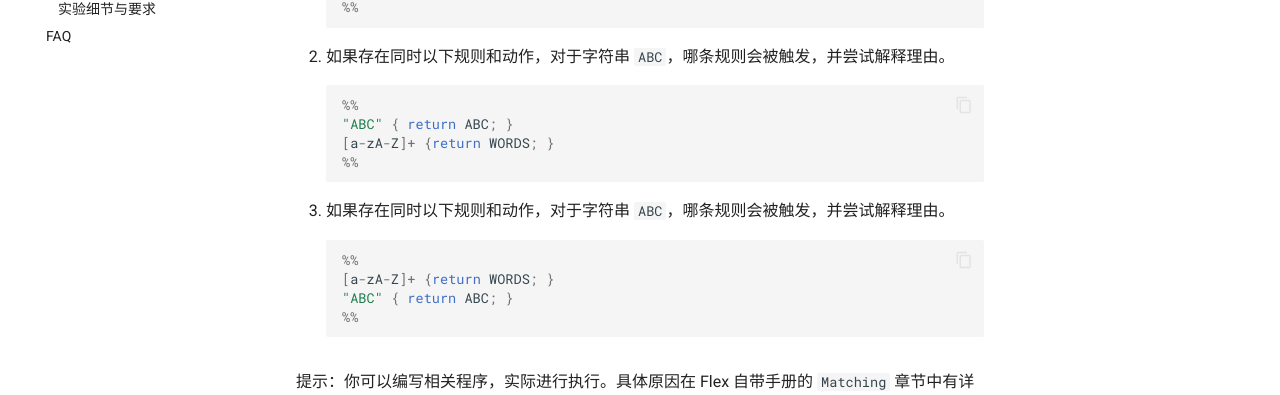
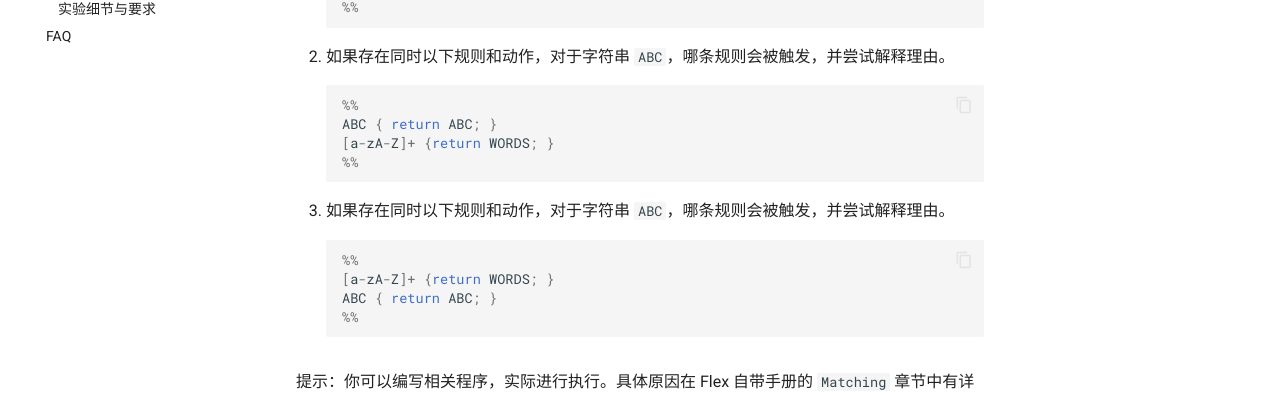
Before and after one commit to ustc-compiler-principles/2023, an MkDocs documentation site: the page built from docs/lab1/Flex.md, in a window 1280 px wide and 900 px high, scrolled down 2971 px. Shown: the part 314-709 px from the top of the window. Built offline with MkDocs 1.6.1 and Material for MkDocs 9.7.7, drawn with Linux system fonts in a browser that asks for light colours; comment, search, counter and statistics services are not loaded.

````diff
--- a/docs/lab1/Flex.md
+++ b/docs/lab1/Flex.md
@@ -141,7 +141,7 @@ $ info flex
 
    ```c
    %%
-   "ABC" { return ABC; }
+   ABC { return ABC; }
    [a-zA-Z]+ {return WORDS; }
    %%
    ```
@@ -151,7 +151,7 @@ $ info flex
    ```c
    %%
    [a-zA-Z]+ {return WORDS; }
-   "ABC" { return ABC; }
+   ABC { return ABC; }
    %%
    ```
 
````
